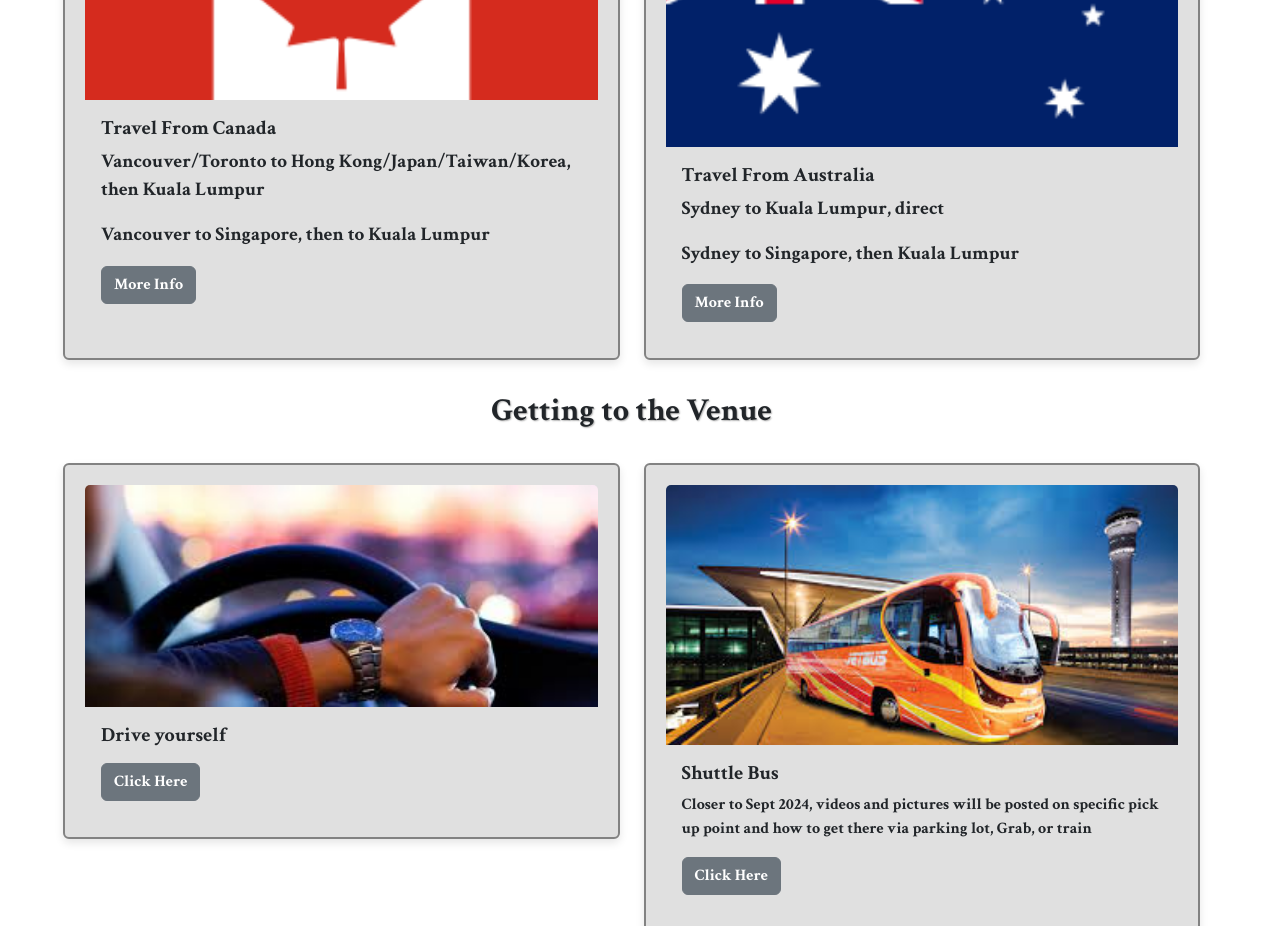
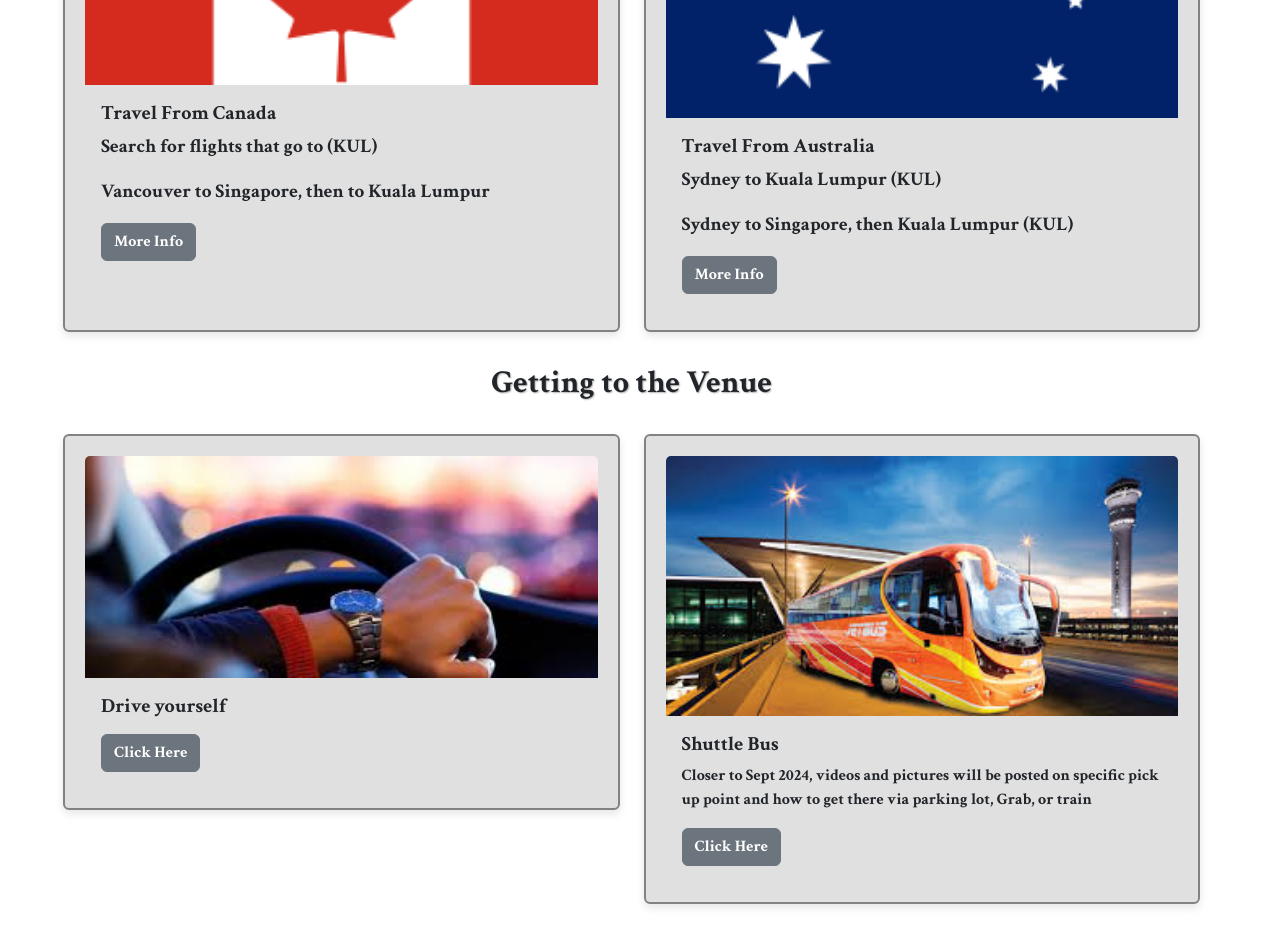
Before and after one commit to gforsythe/lMWeddingSite, a React (Create React App) app: page / in a window 1280 px wide. Shown: the part 2820-3746 px from the top of the page. Built offline with nearby package versions, Linux system fonts and the light colour scheme; a web font is replaced by a local one.

Commit message:
changed wording in flight to KUL

```diff
--- a/src/App.js
+++ b/src/App.js
@@ -82,7 +82,7 @@ function App() {
     height: '50%'}} />
             <Card.Body>
               <Card.Title>Travel From Canada</Card.Title>
-              <Card.Text style={{fontSize:"1.2rem"}}>Vancouver/Toronto to Hong Kong/Japan/Taiwan/Korea, then Kuala Lumpur</Card.Text>
+              <Card.Text style={{fontSize:"1.2rem"}}>Search for flights that go to (KUL)</Card.Text>
               <Card.Text style={{fontSize:"1.2rem"}}> Vancouver to Singapore, then to Kuala Lumpur  </Card.Text>
               <Button variant='secondary' target="_blank" rel="noopener noreferrer" href='https://www.google.com/travel/flights'>More Info</Button>
             </Card.Body>
@@ -94,8 +94,8 @@ function App() {
     height: '60%'}}  />
             <Card.Body>
               <Card.Title>Travel From Australia</Card.Title>
-              <Card.Text style={{fontSize:"1.2rem"}}>Sydney to Kuala Lumpur, direct</Card.Text>
-              <Card.Text style={{fontSize:"1.2rem"}}>Sydney to Singapore, then Kuala Lumpur </Card.Text>
+              <Card.Text style={{fontSize:"1.2rem"}}>Sydney to Kuala Lumpur (KUL)</Card.Text>
+              <Card.Text style={{fontSize:"1.2rem"}}>Sydney to Singapore, then Kuala Lumpur (KUL) </Card.Text>
               <Button variant='secondary'  target="_blank" rel="noopener noreferrer" href='https://www.google.com/travel/flights'>More Info</Button>
             </Card.Body>
           </Card>
```
